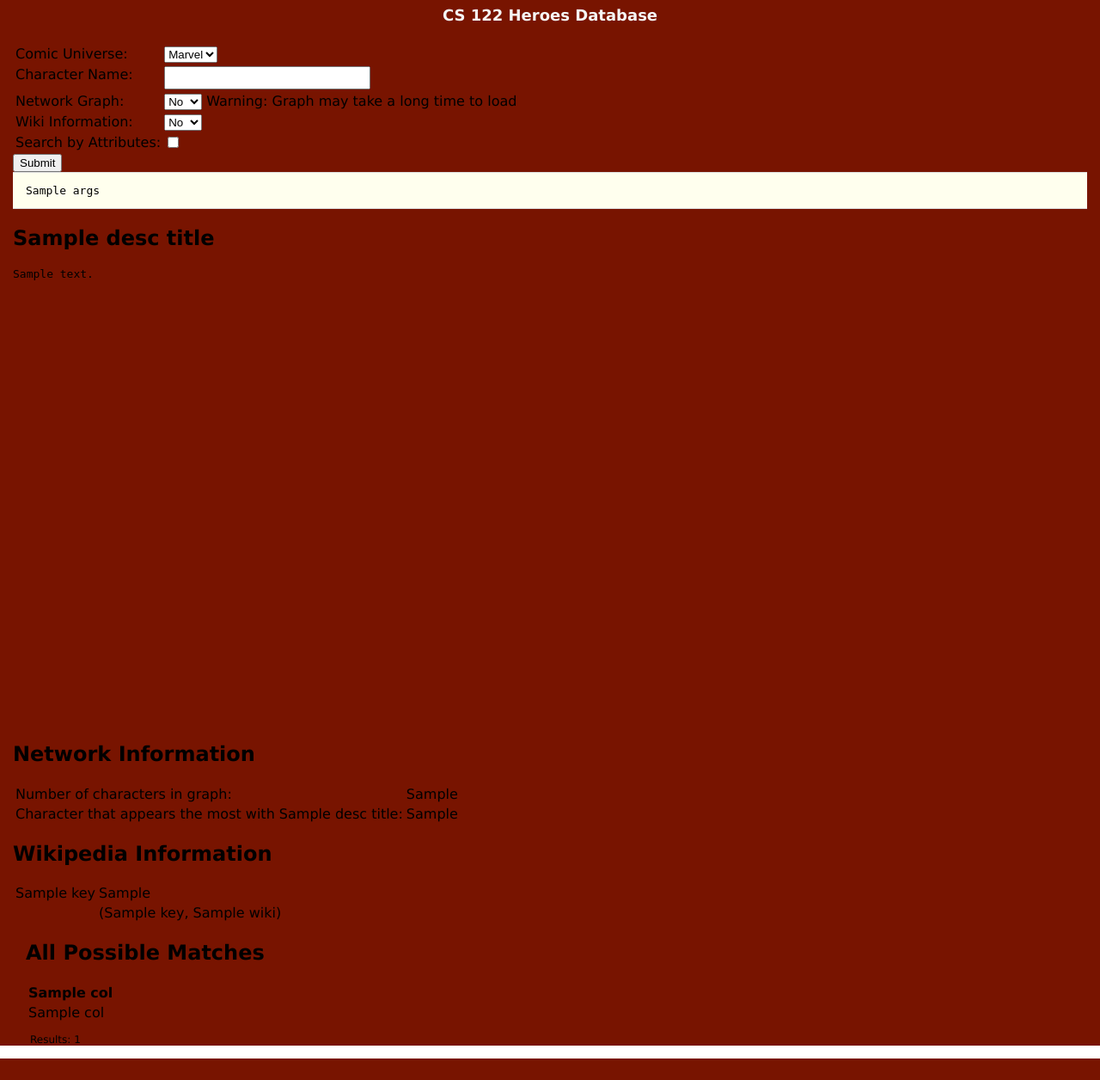
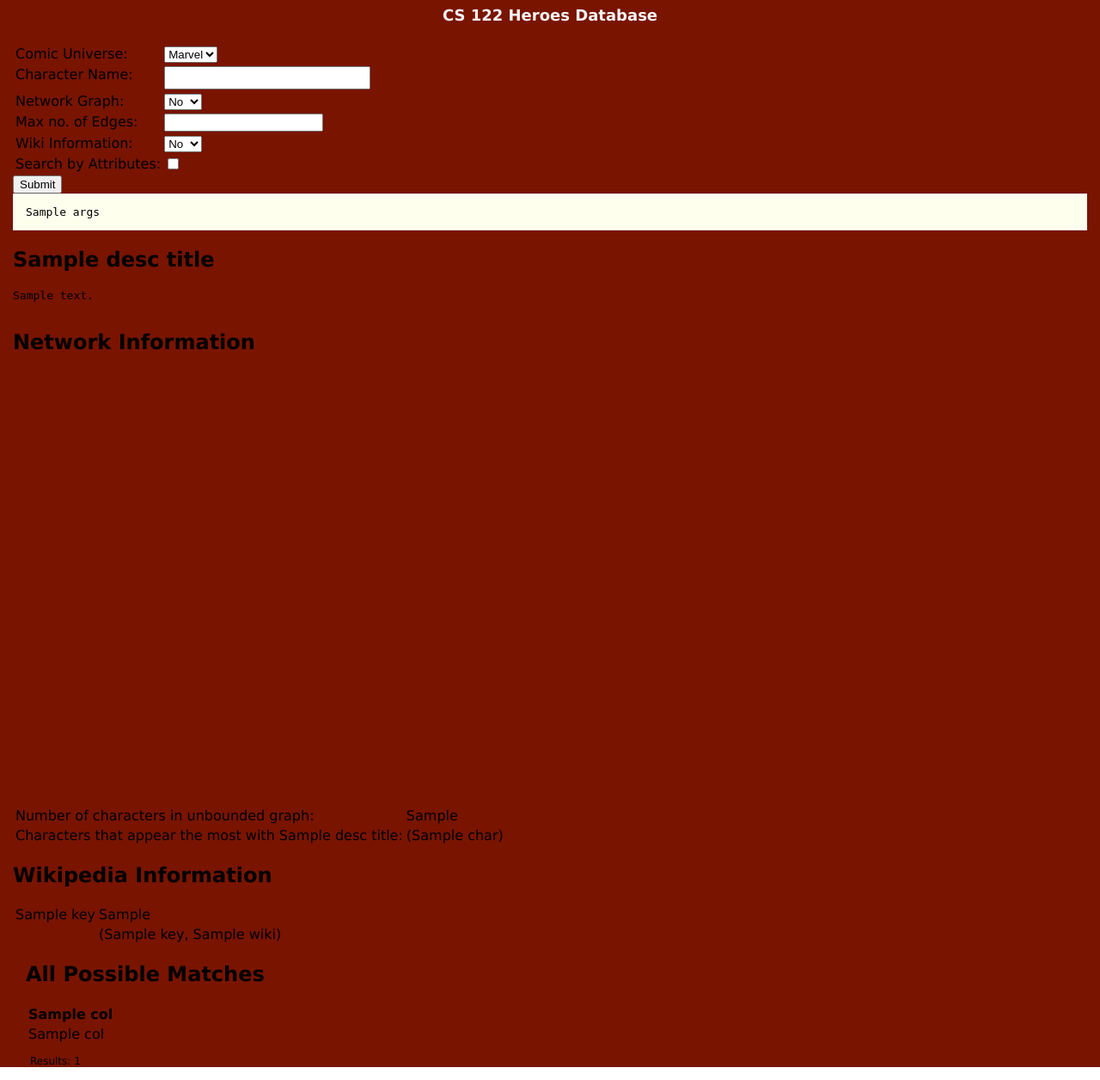
Before and after one commit to dmendelssohn/cs122project, a Django app: template ui/search/templates/index.html in a window 1280 px wide. Shown: the whole page at 86% size. Before the commit the page ends 1231 px from the top, so only its background shows below. Run offline with Django 3.2, Linux system fonts and the light colour scheme; tables that the repository leaves empty hold one stand-in row (values such as "Sample post"); the template is opened without the code that fills it: values that come from a table or form of the project are taken from there, most other values are stand-ins (such as "Sample title", 1, 10 or a date in 2020); parts of the project's set-up code (start-up, migrations or seed data) failed here and were passed over.

Commit message:
grapher now works with Django

```diff
--- a/ui/search/templates/index.html
+++ b/ui/search/templates/index.html
@@ -26,7 +26,11 @@
                 </tr>
                 <tr>
                     <td>{{form.grapher.label}}:</td>
-                    <td>{{form.grapher}}{{form.grapher.help_text}}</td>
+                    <td>{{form.grapher}}</td>
+                </tr>
+                <tr>
+                    <td>{{form.nodes.label}}:</td>
+                    <td>{{form.nodes}}</td>
                 </tr>
                 <tr>
                     <td>{{form.wiki.label}}:</td>
@@ -86,21 +90,30 @@
         {% endif %}
 
         <div class='img'>
+            <table>
             {% load static %}
             {% if img %}
+            <tr>
+                <td>
             <img src="{% static "character.jpg" %}" height=500 width=600/>
             {% endif %}
+                </td>
+            </tr>
+            </table>
             {% if grapher %}
-            <embed src="{% static "network.jpg" %}" height=500 width=600/>
-            <h2>Network Information</h2>
+                <h2>Network Information</h2>
+                <embed src="{% static "network.jpg" %}" height=500 width=600/>{% if grapher_lim %}<embed src="{% static "lim_network.jpg" %}" height=500 width=600/>
+                {% endif %}
             <table>
             <tr>
-                <td>Number of characters in graph:</td>
-                <td>{{grapher_info.1}}</td>
+                <td>Number of characters in unbounded graph:</td>
+                <td>{{grapher_info.2}}</td>
             </tr>
             <tr>
-                <td>Character that appears the most with {{ desc_title }}:</td>
-                <td>{{grapher_info.0}}</td>
+                <td>Characters that appear the most with {{ desc_title }}:</td>
+                {% for char in grapher_info.1 %}
+                <td>({{char}})</td>
+                {% endfor %}
             </table>
             {% endif %}
         </div>
--- a/ui/search/views.py
+++ b/ui/search/views.py
@@ -115,6 +115,8 @@
                                   coerce=lambda x: x=='True',
                                   choices=((False, 'No'), (True, 'Yes')),
                                   required=False)
+    nodes = forms.IntegerField(label=' Max no. of Edges',
+                                required=False)
     wiki = forms.TypedChoiceField(label='Wiki Information',
                                   coerce=lambda x: x=='True',
                                   choices=((False, 'No'), (True, 'Yes')),
@@ -132,7 +134,6 @@
 
     show_args = forms.BooleanField(label='Show args_to_ui', #for debugging#
                                    required=False)#
-
     gsm = forms.MultipleChoiceField(label='Gender/Sexual Minority',
                                     choices=GSM,
                                     widget=forms.CheckboxSelectMultiple,
@@ -188,9 +189,16 @@
                     context['wiki'] = scraper(hero)
                 graph = form.cleaned_data['grapher']
                 if graph:
-                    result = grapher.get_network(hero)
-                    context['grapher'] = True
-                    context['grapher_info'] = result
+                    node = form.cleaned_data['nodes']
+                    if node:
+                        result = grapher.get_network(hero,node)
+                    else:
+                        result = grapher.get_network(hero)
+                    if result[0] == 1:
+                        context['grapher'] = True
+                        context['grapher_info'] = result
+                        if result[3]:
+                            context['grapher_lim'] = True
             identity = form.cleaned_data['iden']
             if identity:
                 args['ID'] = identity
```
